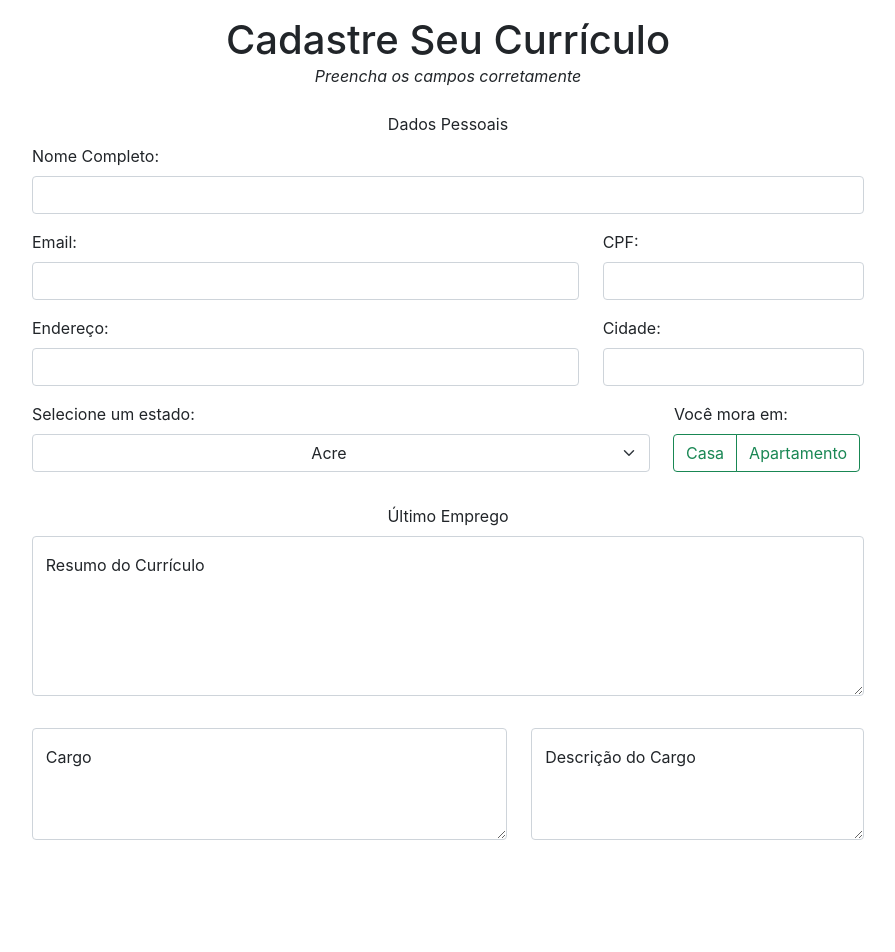
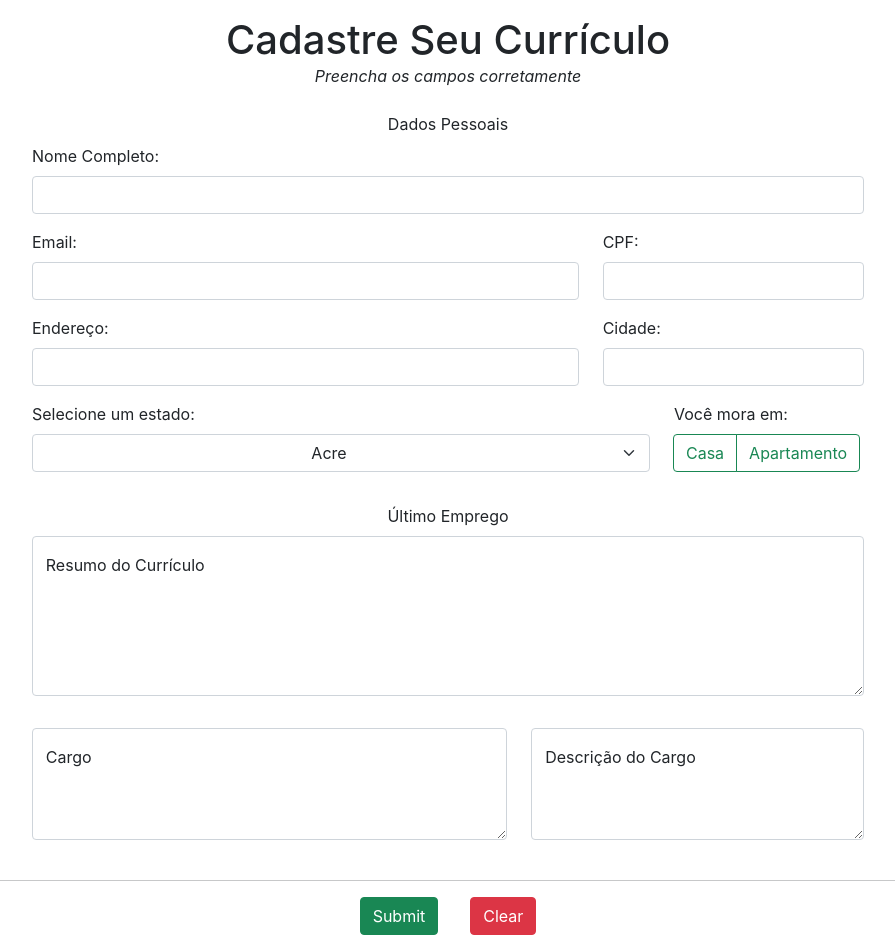
Before and after one commit to oguiaugusto/trybe-exercises, a React (Create React App) app in the folder 02 - FRONT-END/bloco-11-componentes-com-estado-eventos-e-formularios-com-react/dia-2-formularios-no-react/my-form-2.0/: page / in a window 1280 px wide. Shown: the top 952 px of the page, without its empty margins (192-1087 px from the left). Before the commit the page ends 864 px from the top, so only its background shows below. Built offline with nearby package versions, Linux system fonts and the light colour scheme.

Commit message:
Exercícios 3 e 4

```diff
--- a/02 - FRONT-END/bloco-11-componentes-com-estado-eventos-e-formularios-com-react/dia-2-formularios-no-react/my-form-2.0/src/App.css
+++ b/02 - FRONT-END/bloco-11-componentes-com-estado-eventos-e-formularios-com-react/dia-2-formularios-no-react/my-form-2.0/src/App.css
@@ -1,6 +1,6 @@
 .form {
   width: 70%;
-  margin: auto;
+  margin: 0 auto 5rem;
 }
 
 .form .container .row {
@@ -20,3 +20,7 @@
   min-height: 7rem;
   max-height: 10rem;
 }
+
+.buttons-container button {
+  margin: 0 1rem;
+}
--- a/02 - FRONT-END/bloco-11-componentes-com-estado-eventos-e-formularios-com-react/dia-2-formularios-no-react/my-form-2.0/src/App.js
+++ b/02 - FRONT-END/bloco-11-componentes-com-estado-eventos-e-formularios-com-react/dia-2-formularios-no-react/my-form-2.0/src/App.js
@@ -4,10 +4,6 @@ import Header from './Header';
 import Form from './Form';
 
 class App extends React.Component {
-  constructor() {
-    super();
-    this.state = {  }
-  }
   render() {
     return (
       <>
--- /dev/null
+++ b/02 - FRONT-END/bloco-11-componentes-com-estado-eventos-e-formularios-com-react/dia-2-formularios-no-react/my-form-2.0/src/Buttons.jsx
@@ -0,0 +1,20 @@
+import React from 'react';
+import InsertedData from './InsertedData';
+
+class Buttons extends React.Component {
+  render() {
+    const { handleSubmitClick, handleClearButton, data, displayMode } = this.props;
+
+    return (
+      <>
+        <div className="buttons-container d-flex justify-content-center">
+          <button className="btn btn-success" type="submit" onClick={handleSubmitClick}>Submit</button>
+          <button className="btn btn-danger" type="button" onClick={handleClearButton}>Clear</button>
+        </div>
+        <InsertedData data={data} displayMode={displayMode} />
+      </>
+    );
+  }
+}
+
+export default Buttons;
--- a/02 - FRONT-END/bloco-11-componentes-com-estado-eventos-e-formularios-com-react/dia-2-formularios-no-react/my-form-2.0/src/Form.jsx
+++ b/02 - FRONT-END/bloco-11-componentes-com-estado-eventos-e-formularios-com-react/dia-2-formularios-no-react/my-form-2.0/src/Form.jsx
@@ -1,6 +1,7 @@
 import React from 'react';
 import PersonalData from './PersonalData';
 import LastJob from './LastJob';
+import Buttons from './Buttons';
 
 class Form extends React.Component {
   constructor() {
@@ -19,11 +20,15 @@ class Form extends React.Component {
       role: '',
       mouseEnterRole: 0,
       roleDescription: '',
+
+      outputDisplayMode: 'd-none',
     }
 
     this.handleChange = this.handleChange.bind(this);
     this.handleCityBlur = this.handleCityBlur.bind(this);
-    this.handleMouseEnter = this.handleMouseEnter.bind(this);
+    this.handleMouseClick = this.handleMouseClick.bind(this);
+    this.handleSubmitClick = this.handleSubmitClick.bind(this);
+    this.handleClearButton = this.handleClearButton.bind(this);
   }
 
   handleChange({ target }) {
@@ -45,7 +50,7 @@ class Form extends React.Component {
     }
   }
 
-  handleMouseEnter({ target }) {
+  handleMouseClick() {
     const { mouseEnterRole } = this.state;
 
     if (mouseEnterRole === 0) {
@@ -54,13 +59,57 @@ class Form extends React.Component {
     }
   }
 
+  handleSubmitClick(e) {
+    e.preventDefault();
+    const { name, email, cpf, address, city, states, type, resume, role, roleDescription } = this.state;
+
+    const reqStates = [
+      !name.length,
+      !email.length,
+      !cpf.length,
+      !address.length,
+      !city.length,
+      !states.length,
+      !type.length,
+      !resume.length,
+      !role.length,
+      !roleDescription.length,
+    ];
+
+    const allFilled = reqStates.every((state) => state === true);
+
+    console.log(allFilled);
+
+    if (!allFilled) {
+      this.setState({ outputDisplayMode: 'd-block'});
+    }
+  }
+
+  handleClearButton() {
+    this.setState({
+      name: '',
+      email: '',
+      cpf: '',
+      address: '',
+      city: '',
+      states: '',
+      type: '',
+      resume: '',
+      role: '',
+      roleDescription: '',
+      outputDisplayMode: 'd-none',
+    });
+  }
+
   render() {
-    const { handleChange, handleCityBlur, handleMouseEnter } = this;
+    const { handleChange, handleCityBlur, handleMouseClick, handleSubmitClick, handleClearButton } = this;
 
     return (
       <form className="form">
         <PersonalData value={this.state} handleChange={handleChange} handleCityBlur={handleCityBlur} />
-        <LastJob value={this.state} handleChange={handleChange} handleMouseEnter={handleMouseEnter} />
+        <LastJob value={this.state} handleChange={handleChange} handleMouseClick={handleMouseClick} />
+        <hr />
+        <Buttons handleSubmitClick={handleSubmitClick} handleClearButton={handleClearButton} data={this.state} displayMode={this.state.outputDisplayMode} />
       </form>
     );
   }
--- /dev/null
+++ b/02 - FRONT-END/bloco-11-componentes-com-estado-eventos-e-formularios-com-react/dia-2-formularios-no-react/my-form-2.0/src/InsertedData.jsx
@@ -0,0 +1,44 @@
+import React from 'react';
+
+class InsertedData extends React.Component {
+  render() {
+    const { name, email, cpf, address, city, states, type, resume, role, roleDescription } = this.props.data;
+    const { displayMode } = this.props;
+
+    return (
+      <div className={displayMode}>
+        <div className="personal">
+          <p>
+            <span>Nome: {name}</span>
+          </p>
+          <p>
+            <span>Email: {email}</span>
+            <span> | </span>
+            <span>CPF: {cpf}</span>
+          </p>
+          <p>
+            <span>Endereço: {address}</span>
+            <span> | </span>
+            <span>Cidade: {city}</span>
+          </p>
+          <p>
+            <span>Estado: {states}</span>
+            <span> | </span>
+            <span>Tipo: {type}</span>
+          </p>
+          <p>
+            <span>Resumo do Currículo: {resume}</span>
+          </p>
+          <p>
+            <span>Cargo: {role}</span>
+          </p>
+          <p>
+            <span>Descrição do Cargo: {roleDescription}</span>
+          </p>
+        </div>
+      </div>
+    );
+  }
+}
+
+export default InsertedData;
--- a/02 - FRONT-END/bloco-11-componentes-com-estado-eventos-e-formularios-com-react/dia-2-formularios-no-react/my-form-2.0/src/LastJob.jsx
+++ b/02 - FRONT-END/bloco-11-componentes-com-estado-eventos-e-formularios-com-react/dia-2-formularios-no-react/my-form-2.0/src/LastJob.jsx
@@ -2,7 +2,7 @@ import React from 'react';
 
 class LastJob extends React.Component {
   render() {
-    const { value, handleChange, handleMouseEnter } = this.props;
+    const { value, handleChange, handleMouseClick } = this.props;
     const { resume, role, roleDescription } = value;
 
     return (
@@ -33,7 +33,7 @@ class LastJob extends React.Component {
                   id="role"
                   value={role}
                   onChange={handleChange}
-                  onMouseEnter={handleMouseEnter}
+                  onClick={handleMouseClick}
                   maxLength="40"
                   required
                 />
```
